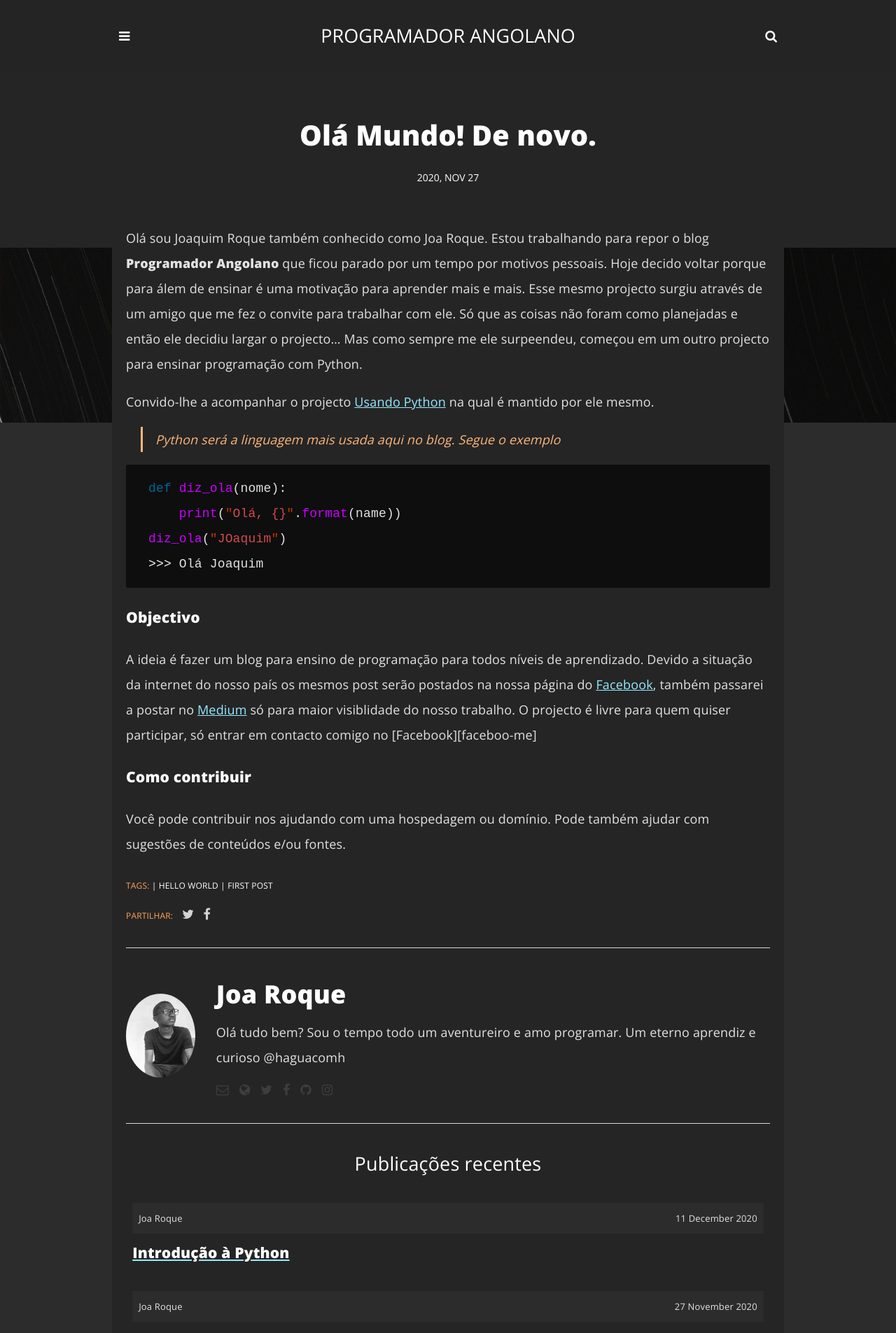
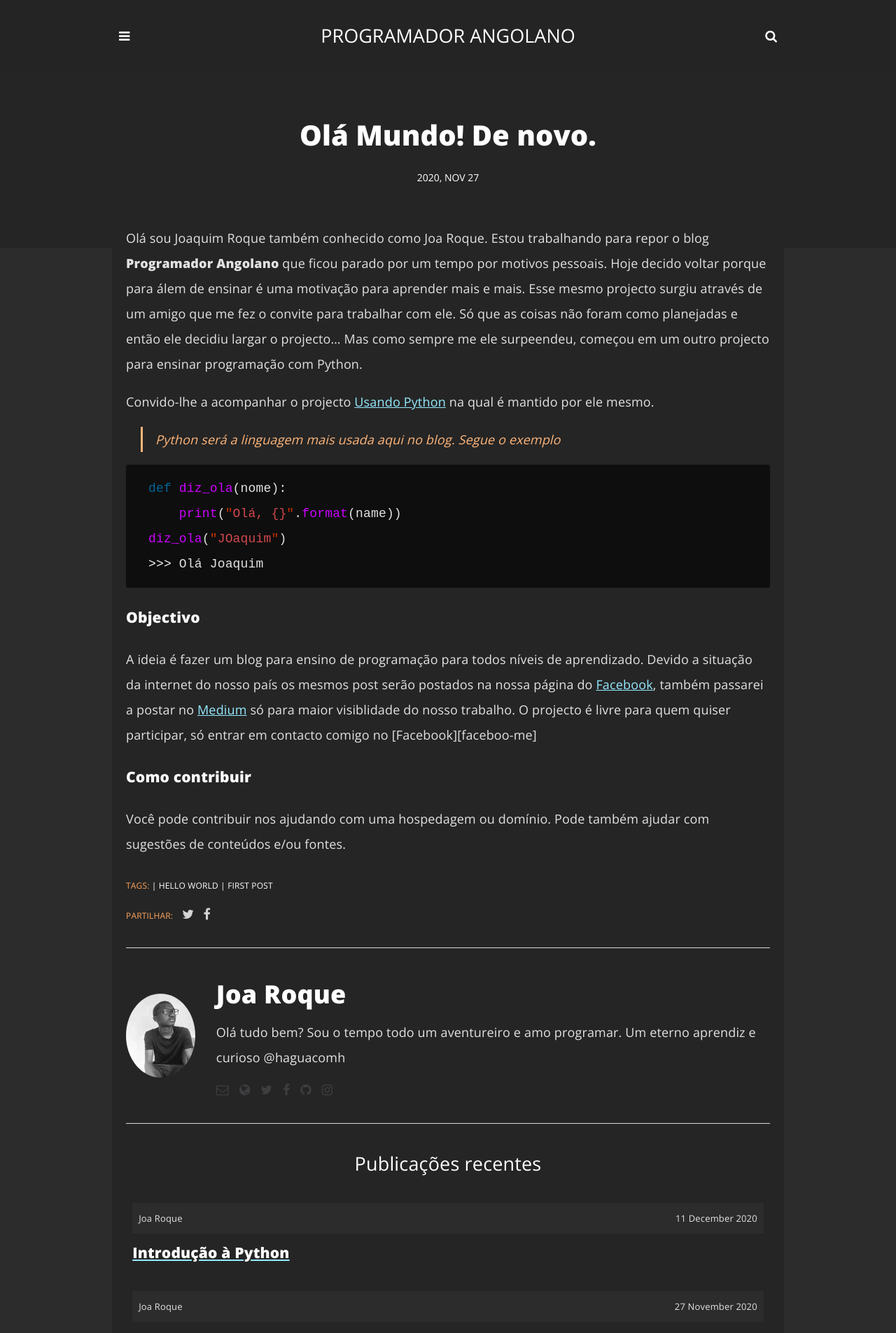
Before and after one commit to programadorao/pangolano.github.io-old, a Jekyll site: the page built from _posts/2020-11-27-ola-mundo-de-novo.md, in a window 1280 px wide. Shown: the top 1905 px of the page at 70% size. Built offline with Jekyll 4.4.1, drawn with Linux system fonts in a browser that asks for light colours; comment, search, counter and statistics services are not loaded.

Commit message:
Update main.css

```diff
--- a/assets/css/main.css
+++ b/assets/css/main.css
@@ -1211,7 +1211,7 @@ pre code {
   padding: 0;
   margin: 0;
   height: 500px;
-  background: url("../img/banner.jpg") no-repeat; /*For me */
+  /* background: url("../img/banner.jpg") no-repeat; For me */
   background-size: cover;
   background-attachment: fixed;
   overflow: hidden;
```
